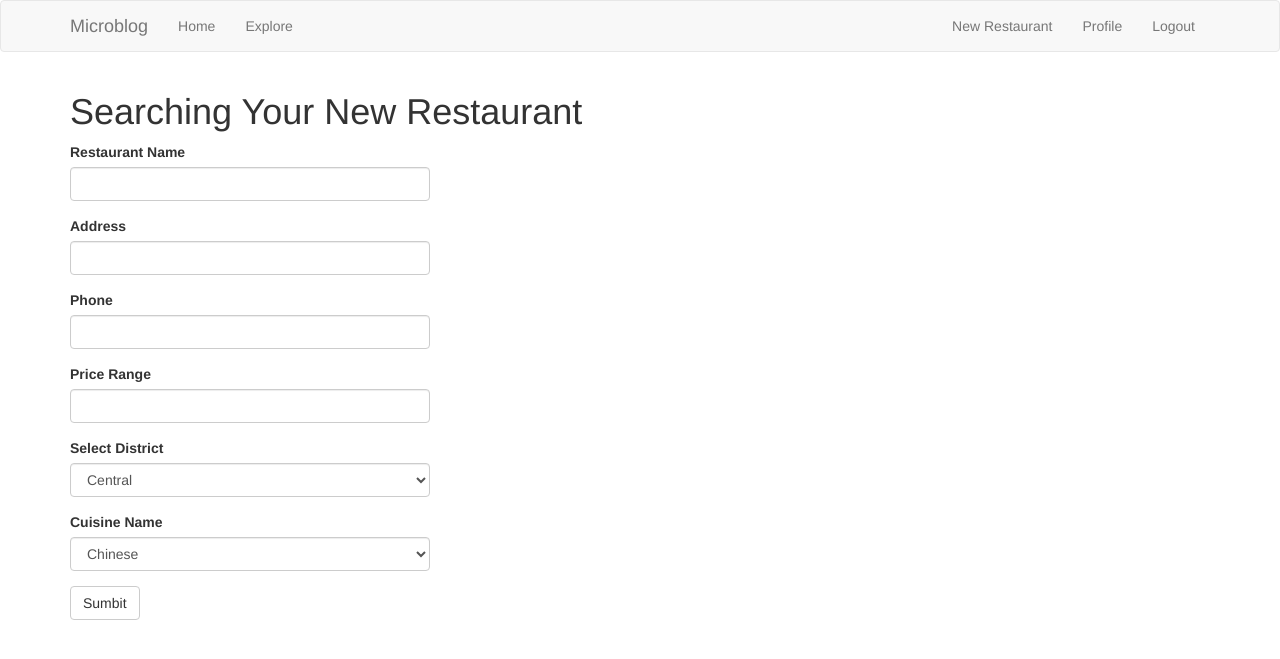
After one commit to sing27/sem2-ea, a Flask app: page /new_restaurant_submit in a window 1280 px wide. The commit adds this page. Shown: the top 659 px of the page. Run offline with Flask 3, Linux system fonts and the light colour scheme; the visitor is signed in with stand-in values (Sample User, id 1); data comes from the database, SQL or seed files in the repository; some libraries are stand-ins or nearby versions.

Commit message:
Complete

```diff
--- a/app/forms.py
+++ b/app/forms.py
@@ -1,5 +1,5 @@
 from flask_wtf import FlaskForm
-from wtforms import StringField, PasswordField, BooleanField, SubmitField, \
+from wtforms import FloatField, SelectField, StringField, PasswordField, BooleanField, SubmitField, \
     TextAreaField
 from wtforms.validators import ValidationError, DataRequired, Email, EqualTo, \
     Length
@@ -34,6 +34,19 @@ class RegistrationForm(FlaskForm):
             raise ValidationError(_('Please use a different email address.'))
 
 
+
+class RestaurantForm(FlaskForm):
+    district_choices = [('Central', 'Central'), ('Wan Chai', 'Wan Chai'), ('Tsim Sha Tsui', 'Tsim Sha Tsui'), ('Causeway Bay', 'Causeway Bay'), ('Mong Kok', 'Mong Kok')]
+    cuisine_choices = [('Chinese', 'Chinese'), ('Japanese', 'Japanese'), ('Italian', 'Italian'), ('French', 'French'), ('Indian', 'Indian')]
+    name = StringField(_l('Restaurant Name'), validators=[DataRequired()])
+    address = StringField(_l('Address'), validators=[DataRequired()])
+    phone = FloatField(_l('Phone'), validators=[DataRequired()])
+    price_range = FloatField(_l('Price Range'), validators=[DataRequired()])
+    district_name = SelectField(_l('Select District'), choices=district_choices, validators=[DataRequired()])
+    cuisine_name = SelectField(_l('Cuisine Name'), choices=cuisine_choices, validators=[DataRequired()])
+
+    submit = SubmitField(_l('Sumbit'))
+
 class ResetPasswordRequestForm(FlaskForm):
     email = StringField(_l('Email'), validators=[DataRequired(), Email()])
     submit = SubmitField(_l('Request Password Reset'))
--- a/app/models.py
+++ b/app/models.py
@@ -111,6 +111,37 @@ class User(UserMixin, db.Model):
 
 
 
+cuisine_restaurant = db.Table('cuisine_restaurant',
+    db.Column('cuisine_id', db.Integer, db.ForeignKey('cuisine.id'), primary_key=True),
+    db.Column('restaurant_id', db.Integer, db.ForeignKey('restaurant.id'), primary_key=True)
+)
+
+
+class District(db.Model):
+    __tablename__ = 'district'
+    id = db.Column(db.Integer, primary_key=True)
+    district_name = db.Column(db.String(50))
+
+class Cuisine(db.Model):
+    __tablename__ = 'cuisine'
+    id = db.Column(db.Integer, primary_key=True)
+    cuisine_name = db.Column(db.String(50))
+
+class Restaurant(db.Model):
+    __tablename__ = 'restaurant'
+    id = db.Column(db.Integer, primary_key=True)
+    name = db.Column(db.String(100))
+    address = db.Column(db.String(200))
+    phone = db.Column(db.String(20))
+    price_range = db.Column(db.String(20))
+    district_id = db.Column(db.Integer, db.ForeignKey('district.id'))
+    cuisines_id = db.Column(db.Integer, db.ForeignKey('cuisine.id'))
+
+    def __repr__(self):
+        return f'<Restaurant {self.name}>'
+
+
+
 
 
 @login.user_loader
--- a/app/routes.py
+++ b/app/routes.py
@@ -5,8 +5,8 @@ from werkzeug.urls import url_parse
 from flask_babel import _, get_locale
 from app import app, db, require_role
 from app.forms import LoginForm, RegistrationForm, EditProfileForm, PostForm, \
-    ResetPasswordRequestForm, ResetPasswordForm
-from app.models import Role, User, Post
+    ResetPasswordRequestForm, ResetPasswordForm, RestaurantForm
+from app.models import Cuisine, District, Restaurant, Role, User, Post
 from app.email import send_password_reset_email
 from flask_security import SQLAlchemyUserDatastore, Security
 
@@ -220,3 +220,38 @@ def delete_post(post_id):
     db.session.commit()
     flash("Delete successfully")
     return redirect(url_for('explore'))
+
+
+@app.route('/new_restaurant_submit', methods=['GET', 'POST'])
+@login_required
+def new_restaurant_submit():
+    form = RestaurantForm()
+    if form.validate_on_submit():
+        district = District(district_name=form.district_name.data)
+        cuisine = Cuisine(cuisine_name=form.cuisine_name.data)
+        db.session.add(district)
+        db.session.add(cuisine)
+        db.session.commit()
+        districtid = District.query.filter_by(district_name=form.district_name.data).value(District.id)
+        cuisineid = Cuisine.query.filter_by(cuisine_name=form.cuisine_name.data).value(Cuisine.id)
+        restaurant = Restaurant(name=form.name.data, address=form.address.data, phone=form.phone.data, price_range=form.price_range.data, district_id=districtid, cuisines_id=cuisineid)
+        db.session.add(restaurant)
+        db.session.commit()
+        flash(_('Congratulations, you are now submit!'))
+        return redirect(url_for('new_restaurant'))
+    return render_template('new_restaurant_submit.html.j2', title=_('Sumbit'), form=form)
+
+
+@app.route('/new_restaurant', methods=['GET'])
+@login_required
+def new_restaurant():
+    page = request.args.get('page', 1, type=int)
+    posts = Restaurant.query.order_by(Restaurant.id.asc()).paginate(
+        page=page, per_page=app.config["POSTS_PER_PAGE"], error_out=False)
+    next_url = url_for(
+        'new_restaurant', page=posts.next_num) if posts.next_num else None
+    prev_url = url_for(
+        'new_restaurant', page=posts.prev_num) if posts.prev_num else None
+    return render_template('Rindex.html.j2', title=_('new_restaurant'),
+                           posts=posts.items, next_url=next_url,
+                           prev_url=prev_url)
--- a/app/templates/base.html.j2
+++ b/app/templates/base.html.j2
@@ -37,9 +37,9 @@
                             <a href="{{ url_for('login') }}">{{ _('Login') }}</a>
                         </li>
                     {% else %}
-                        {#<li>
-                            <a href="{{ url_for('user', username=current_user.username) }}">{{ _('Restaurant Config') }}</a>
-                        </li>#}
+                        <li>
+                            <a href="{{ url_for('new_restaurant_submit') }}">{{ _('New Restaurant') }}</a>
+                        </li>
                         <li>
                             <a href="{{ url_for('user', username=current_user.username) }}">{{ _('Profile') }}</a>
                         </li>
--- /dev/null
+++ b/app/templates/new_restaurant_submit.html.j2
@@ -0,0 +1,8 @@
+{% extends "base.html.j2" %}
+{% import 'bootstrap/wtf.html' as wtf %}
+{% block app_content %}
+    <h1>{{ _('Searching Your New Restaurant') }}</h1>
+    <div class="row">
+        <div class="col-md-4">{{ wtf.quick_form(form) }}</div>
+    </div>
+{% endblock %}
```
Also changed, not shown: app/templates/Rindex.html.j2 (added, +26 -0 lines), app/templates/_Rpost.html.j2 (added, +10 -0 lines), migrations/versions/e2200a76689f_.py (added, +59 -0 lines), 1 other file.
